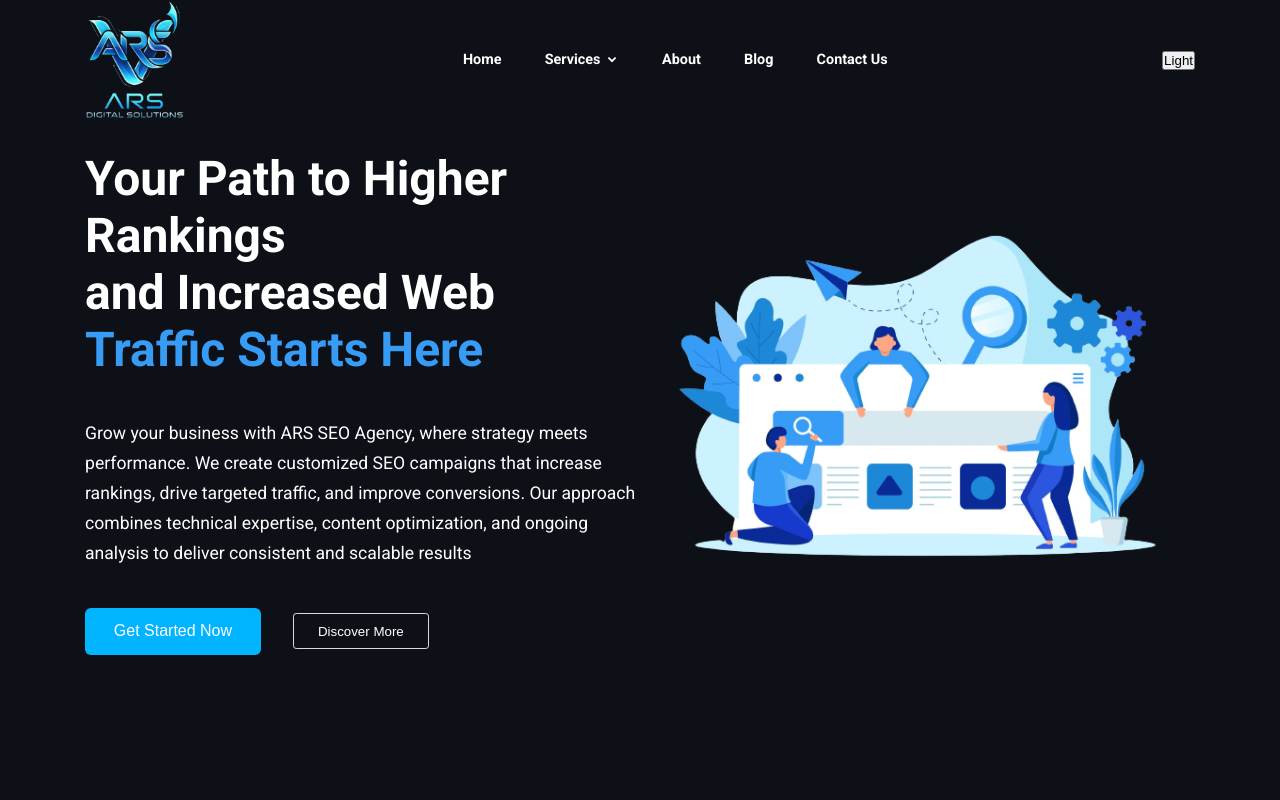
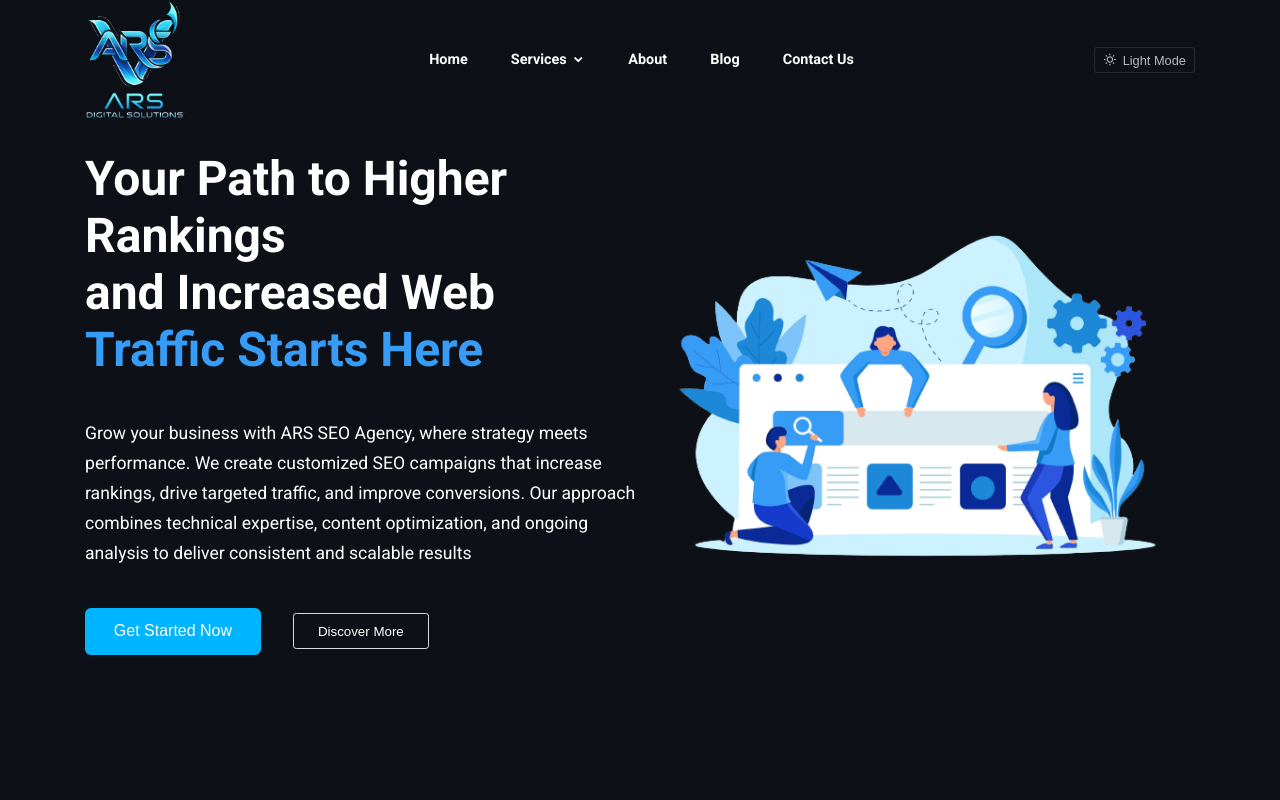
Before and after one commit to beingasharma/Arsseo, a React (Vite) app: page / in a window 1280 px wide. Shown: the top 800 px of the page. Built offline with nearby package versions, Linux system fonts and the light colour scheme.

Commit message:
Header light button

```diff
--- a/src/Components/Header/Header.tsx
+++ b/src/Components/Header/Header.tsx
@@ -11,22 +11,22 @@ export const Header: FC<Props> = ({ theme, changeTheme }) => {
   const headerRef = useRef<HTMLDivElement>(null);
   const menuRef = useRef<HTMLDivElement>(null);
 
-const nav__links = [
+  const nav__links = [
   { path: '/', display: 'Home' },
 
   {
     display: 'Services',
     dropdown: [
       {
-        path: '/services/search-engine-optimization',
+        path: '/services/on-page-seo',
         display: 'Search Engine Optimization (SEO)',
       },
       {
-        path: '/services/pay-per-click',
+        path: '/services/ppc',
         display: 'Pay Per Click (PPC) Management',
       },
       {
-        path: '/services/social-media-marketing',
+        path: '/services/social-media',
         display: 'Social Media Marketing',
       },
       {
@@ -143,15 +143,24 @@ const nav__links = [
           </div>
 
           {/* RIGHT */}
-          <div className="right-menu">
-            <button onClick={changeTheme}>
-              {theme === 'light-theme' ? 'Dark' : 'Light'}
-            </button>
+<div className="right-menu">
+            <div className="light__mode">
+              <button onClick={changeTheme}>
+                {theme === 'light-theme' ? (
+                  <>
+                    <i className="ri-moon-line" />
+                    <span>Dark Mode</span>
+                  </>
+                ) : (
+                  <>
+                    <i className="ri-sun-line" />
+                    <span>Light Mode</span>
+                  </>
+                )}
+              </button>
+            </div>
 
-            <span
-              className="mobile__menu"
-              onClick={toggleMobileMenu}
-            >
+            <span className="mobile__menu" onClick={toggleMobileMenu}>
               <i className="ri-menu-line" />
             </span>
           </div>
```
